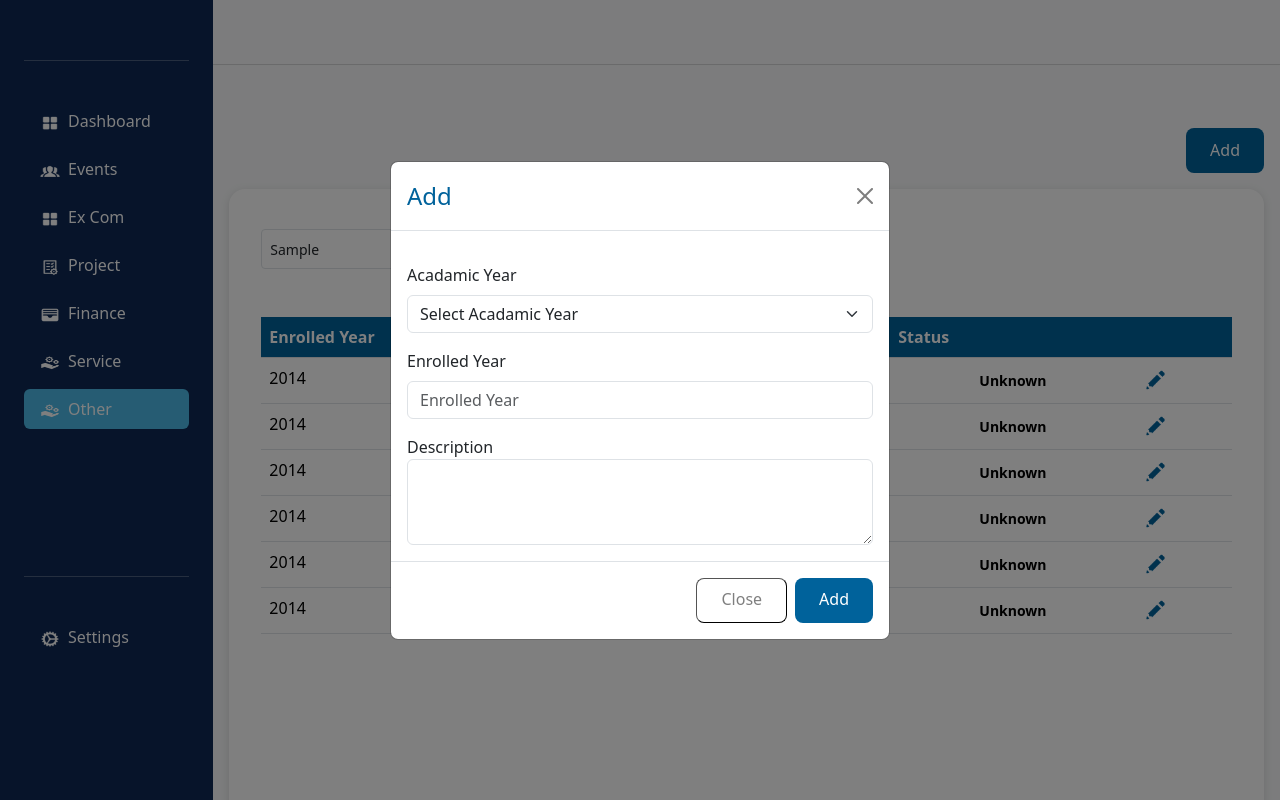
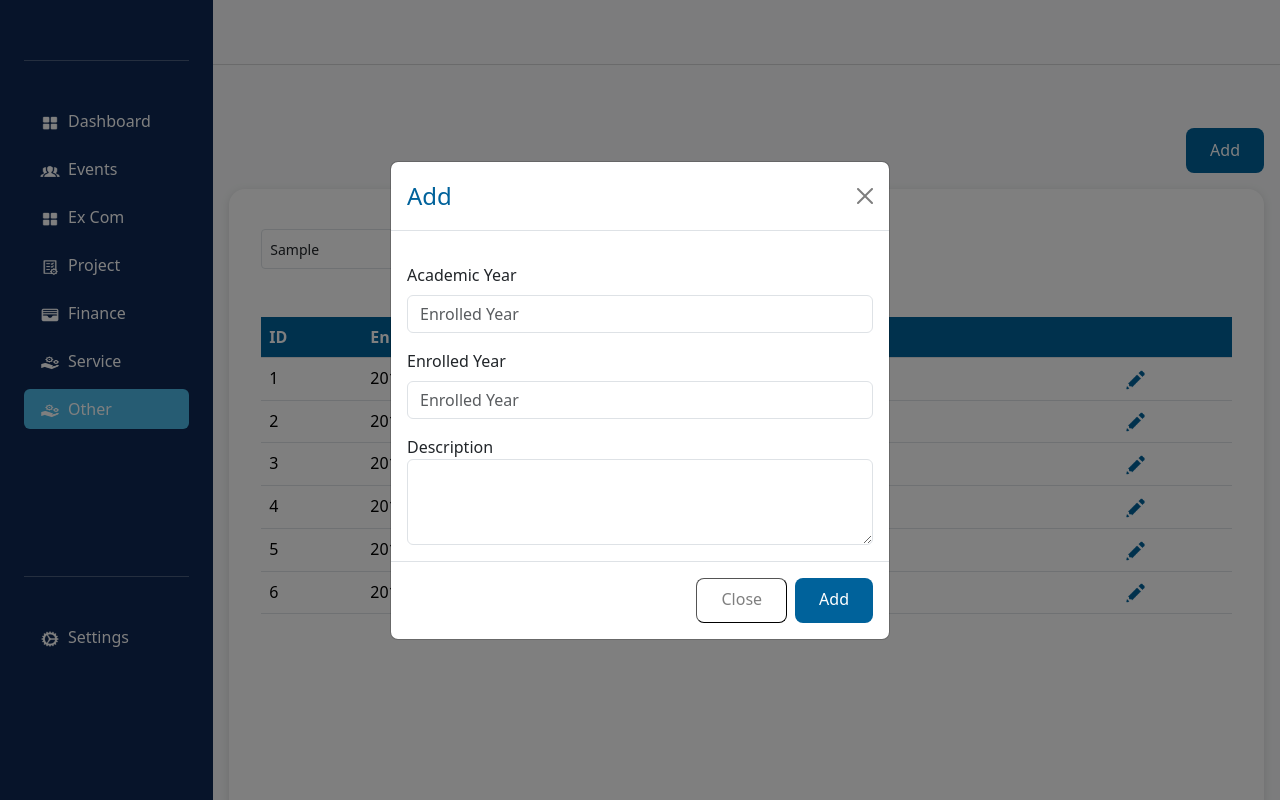
Before and after one commit to smaasath/IEEE-Student-branch-front-end, a React (Vite) app: page /dashboard/other/academic-year in a window 1280 px wide. Both pictures are taken after typing "Sample" into the empty fields and a click on the button "Add". Shown: the top 800 px of the page. Built offline with nearby package versions, Linux system fonts and the light colour scheme.

Commit message:
Change  models

```diff
--- a/src/components/models/addPolicyModel/addPolicyModel.jsx
+++ b/src/components/models/addPolicyModel/addPolicyModel.jsx
@@ -30,12 +30,11 @@ const PolicyModel = ({ onHide, show, disabled, editable, id }) => {
               <option value="1">pl</option>
             </select>
           </div>
-          <div className="mt-3">
-            <label htmlFor="exampleFormControlInput1" className="form-label text-dark">Policy Code</label>
-            <select className="form-select w-100" aria-label="Large select example" disabled={disabled}>
-              <option>Select policy code</option>
-              <option value="1">1234</option>
-            </select>
+          <div className='mt-3'>
+            <div className="">
+              <label htmlFor="exampleFormControlInput1" className="form-label text-dark">Policy Code</label>
+              <input type="text" className="form-control" id="exampleFormControlInput1" placeholder="Policy Code" disabled={disabled} />
+            </div>
           </div>
           <div className='mt-3'>
             <div className="form-group">
--- a/src/components/models/addTermYearModel/addTermYearModel.jsx
+++ b/src/components/models/addTermYearModel/addTermYearModel.jsx
@@ -17,12 +17,11 @@ const TermYearModel = ({ onHide, show, disabled, editable, id }) => {
       </Modal.Header>
       <Modal.Body>
         <div className='d-flex flex-column'>
-          <div className="mt-3">
-            <label htmlFor="exampleFormControlInput1" className="form-label text-dark">Acadamic Year</label>
-            <select className="form-select w-100" aria-label="Large select example" disabled={disabled}>
-              <option selected>Select Acadamic Year</option>
-              <option value="1">2021</option>
-            </select>
+        <div className='mt-3'>
+            <div className="">
+              <label htmlFor="exampleFormControlInput1" className="form-label text-dark">Academic Year</label>
+              <input type="text" className="form-control" id="exampleFormControlInput1" placeholder="Enrolled Year" disabled={disabled} />
+            </div>
           </div>
           <div className='mt-3'>
             <div className="">
--- a/src/pages/otherFlow/policyPage/policyPage.jsx
+++ b/src/pages/otherFlow/policyPage/policyPage.jsx
@@ -14,6 +14,7 @@ const PolicyPage = () => {
   const [id, setId] = useState(null);
 
   const tableHeading = [
+    { label: "ID", value: "id" },
     { label: "Policy", value: "policy" },
     { label: "Type", value: "type" },
     { label: "Policy Code", value: "policyCode" },
--- a/src/pages/otherFlow/termYearPage/termYearPage.jsx
+++ b/src/pages/otherFlow/termYearPage/termYearPage.jsx
@@ -14,9 +14,9 @@ const TermYearPage = () => {
   const [id, setId] = useState(null);
 
   const tableHeading = [
+    { label: "ID", value: "id" },
     { label: "Enrolled Year", value: "enrolledYear" },
     { label: "Academic Year", value: "academicYear" },
-    { label: "Status", value: "status" },
     { label: "", value: "action" },
   ];
 
@@ -25,42 +25,36 @@ const TermYearPage = () => {
       id: 1,
       enrolledYear: 2014,
       academicYear: "2021",
-      status: "ACTIVE",
       action: <img src={EditPrimary} alt="View" style={{ width: '23px', height: '24px' }} onClick={() => editProject(1)} />,
     },
     {
       id: 2,
       enrolledYear: 2014,
       academicYear: "2021",
-      status: "ACTIVE",
       action: <img src={EditPrimary} alt="View" style={{ width: '23px', height: '24px' }} onClick={() => editProject(2)} />,
     },
     {
       id: 3,
       enrolledYear: 2014,
       academicYear: "2021",
-      status: "ACTIVE",
       action: <img src={EditPrimary} alt="View" style={{ width: '23px', height: '24px' }} onClick={() => editProject(3)} />,
     },
     {
       id: 4,
       enrolledYear: 2014,
       academicYear: "2021",
-      status: "ACTIVE",
       action: <img src={EditPrimary} alt="View" style={{ width: '23px', height: '24px' }} onClick={() => editProject(4)} />,
     },
     {
       id: 5,
       enrolledYear: 2014,
       academicYear: "2021",
-      status: "ACTIVE",
       action: <img src={EditPrimary} alt="View" style={{ width: '23px', height: '24px' }} onClick={() => editProject(5)} />,
     },
     {
       id: 6,
       enrolledYear: 2014,
       academicYear: "2021",
-      status: "ACTIVE",
       action: <img src={EditPrimary} alt="View" style={{ width: '23px', height: '24px' }} onClick={() => editProject(6)} />,
     },
   ];
```
